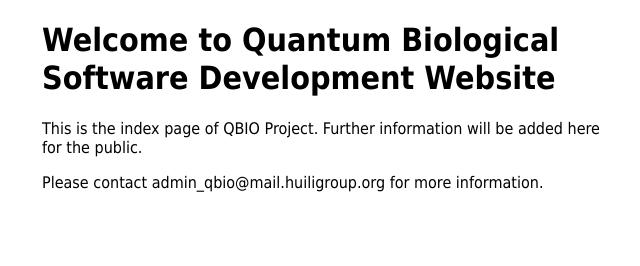
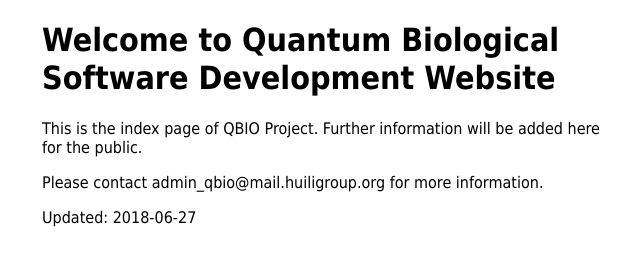
Before and after one commit to qbiocn/qbiocn.github.io, a plain HTML site: page index.html in a window 1280 px wide. Shown: the whole page, without its empty margins (318-958 px from the left). Drawn offline with Linux system fonts and the light colour scheme.

Commit message:
Update index.html

```diff
--- a/index.html
+++ b/index.html
@@ -17,5 +17,6 @@ Further information will be added here for the public.
 </p>
 
 <p>Please contact admin_qbio@mail.huiligroup.org for more information.</p>
+    <p>Updated: 2018-06-27</p>
 </body>
 </html>
```
